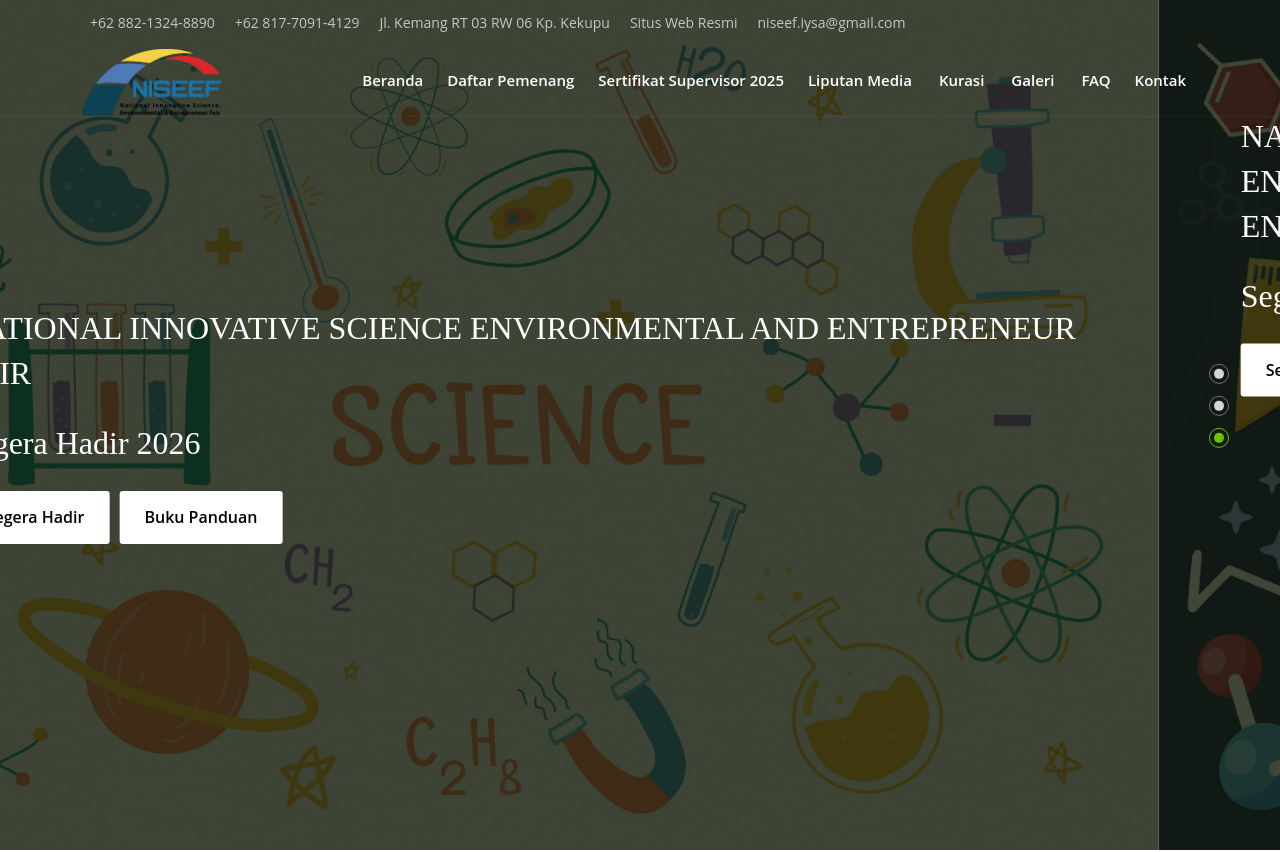
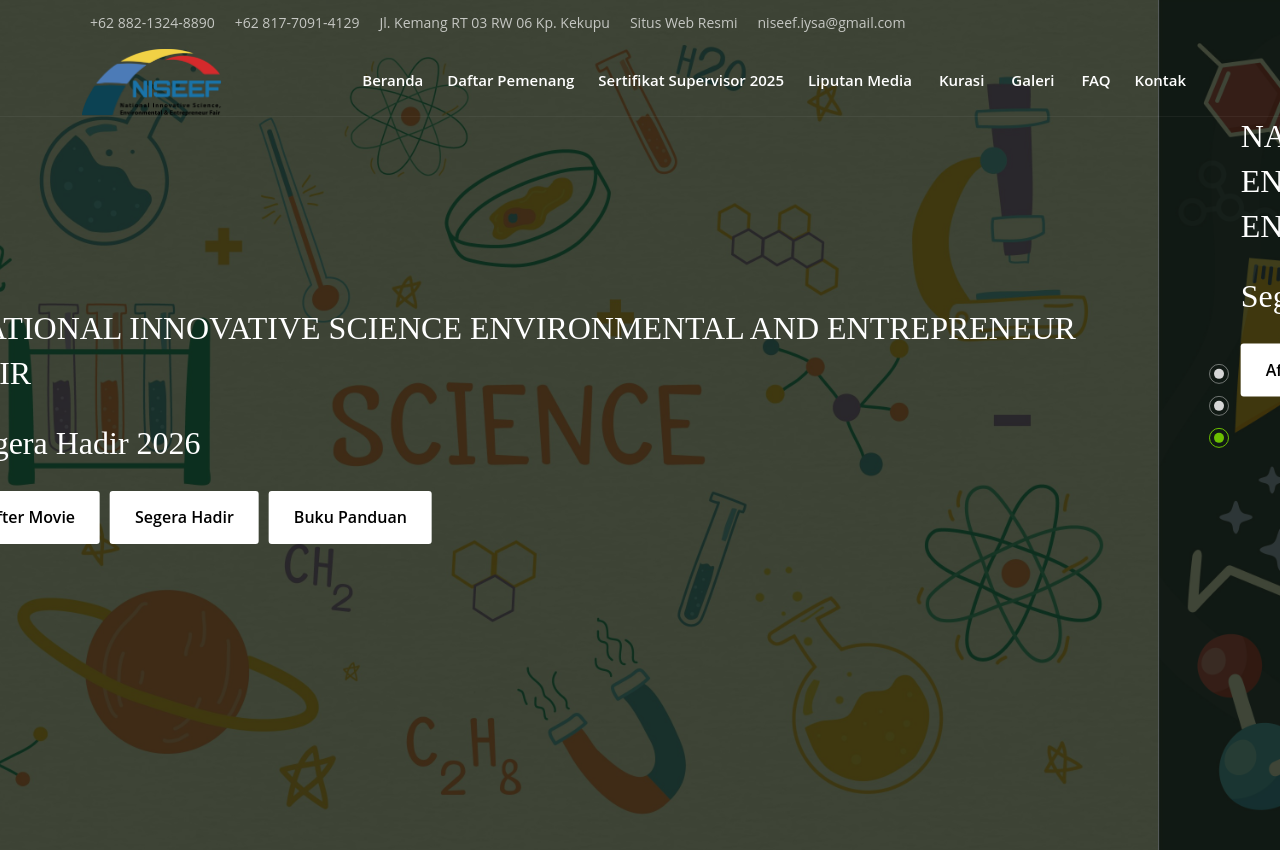
Before and after one commit to iysaofficial/officialniseef, a Next.js app: page / in a window 1280 px wide. Shown: the top 852 px of the page. Built offline with nearby package versions, Linux system fonts and the light colour scheme.

Commit message:
Update HomeOwlSlider.js

```diff
--- a/src/components/HomeOwlSlider.js
+++ b/src/components/HomeOwlSlider.js
@@ -89,6 +89,15 @@
                 <br />
               </h2>
 
+                            <a
+                href="https://youtu.be/xA5kvu-72RU?si=K0pRjFolVOR4-aT5"
+                rel="noreferrer noopener"
+                target="_blank"
+                className="site-button m-r10 white button-lg"
+              >
+                After Movie
+              </a>
+
               <Link href="/" legacyBehavior>
                 <a
                   rel="noreferrer noopener"
@@ -126,6 +135,15 @@
                 <a>Segera Hadir 2026</a>
                 <br />
               </h2>
+
+                                  <a
+                href="https://youtu.be/xA5kvu-72RU?si=K0pRjFolVOR4-aT5"
+                rel="noreferrer noopener"
+                target="_blank"
+                className="site-button m-r10 white button-lg"
+              >
+                After Movie
+              </a>
 
               <Link href="/" legacyBehavior>
                 <a
@@ -165,6 +183,16 @@
                 <br />
               </h2>
 
+
+                                  <a
+                href="https://youtu.be/xA5kvu-72RU?si=K0pRjFolVOR4-aT5"
+                rel="noreferrer noopener"
+                target="_blank"
+                className="site-button m-r10 white button-lg"
+              >
+                After Movie
+              </a>
+
               <Link href="/" legacyBehavior>
                 <a
                   rel="noreferrer noopener"
```
